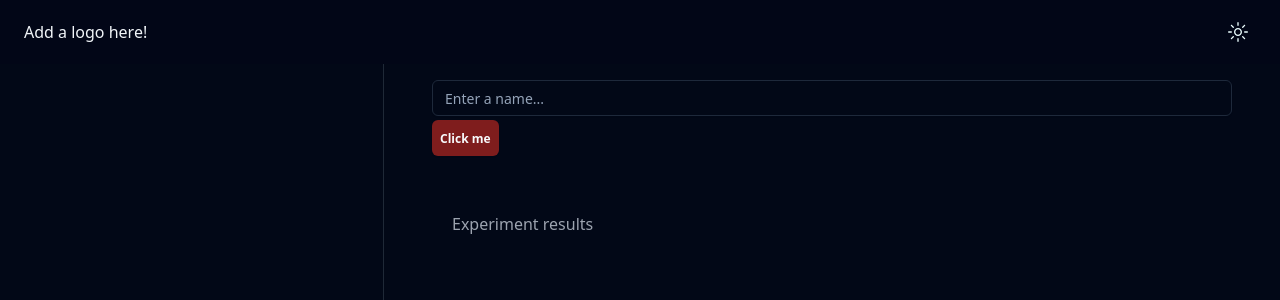
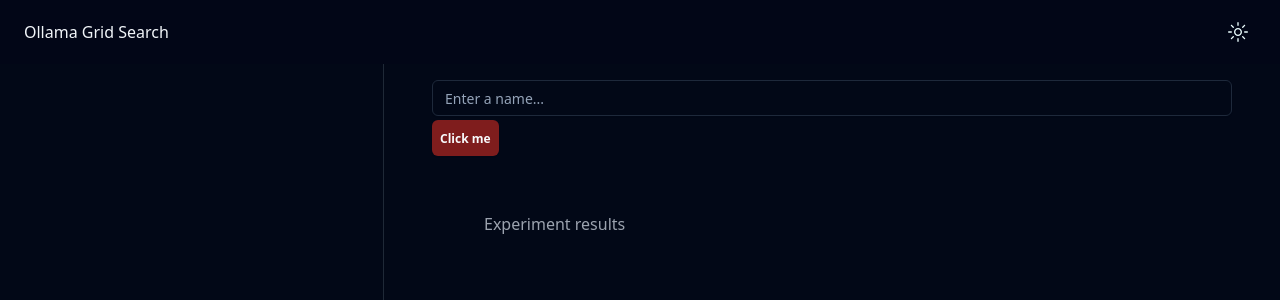
Before and after one commit to dezoito/ollama-grid-search, a React (Vite) app in the folder ollama-grid-search/: page / in a window 1280 px wide. Shown: the top 300 px of the page. Built offline with nearby package versions, Linux system fonts and the light colour scheme.

Commit message:
Set default font to geist (I think?)

```diff
--- a/ollama-grid-search/package.json
+++ b/ollama-grid-search/package.json
@@ -20,6 +20,7 @@
     "autoprefixer": "^10.4.17",
     "class-variance-authority": "^0.7.0",
     "clsx": "^2.1.0",
+    "geist": "^1.2.1",
     "install": "^0.13.0",
     "lucide-react": "^0.312.0",
     "postcss": "^8.4.33",
--- a/ollama-grid-search/src/Layout.tsx
+++ b/ollama-grid-search/src/Layout.tsx
@@ -13,31 +13,12 @@ function Layout() {
     setGreetMsg(await invoke("greet", { name }));
   }
 
-  // function MountainIcon(props: any) {
-  //   return (
-  //     <svg
-  //       {...props}
-  //       xmlns="http://www.w3.org/2000/svg"
-  //       width="24"
-  //       height="24"
-  //       viewBox="0 0 24 24"
-  //       fill="none"
-  //       stroke="currentColor"
-  //       strokeWidth="2"
-  //       strokeLinecap="round"
-  //       strokeLinejoin="round"
-  //     >
-  //       <path d="m8 3 4 8 5-5 5 15H2L8 3z" />
-  //     </svg>
-  //   );
-  // }
-
   return (
     <div className="flex flex-col h-screen">
       {/* nav */}
       <header className="flex h-16 items-center justify-between px-4 md:px-6 bg-slate-950">
         <span className="flex items-center gap-2">
-          <div className=" text-slate-100">Add a logo here!</div>
+          <div className=" text-slate-100">Ollama Grid Search</div>
         </span>
         <nav className="hidden md:flex gap-6">
           <ModeToggle />
@@ -46,17 +27,7 @@ function Layout() {
       <div className="flex flex-1 overflow-hidden">
         {/* sidebar */}
         <div className="w-96 border-r border-gray-200 dark:border-gray-800">
-          <nav className="flex flex-col gap-6 p-4">
-            {/* <span className="text-sm font-medium hover:underline" href="#">
-              Dashboard
-            </span>
-            <span className="text-sm font-medium hover:underline" href="#">
-              Settings
-            </span>
-            <span className="text-sm font-medium hover:underline" href="#">
-              Billing
-            </span> */}
-          </nav>
+          <nav className="flex flex-col gap-6 p-4"></nav>
         </div>
 
         {/* main div */}
@@ -84,12 +55,11 @@ function Layout() {
               </Button>
             </form>
             <p>{greetMsg}</p>
-          </div>
-
-          <div className="p-10 m-3">
-            <p className="text-gray-500 dark:text-gray-400">
-              Experiment results
-            </p>
+            <div className="p-10 m-3">
+              <p className="text-gray-500 dark:text-gray-400">
+                Experiment results
+              </p>
+            </div>
           </div>
         </main>
       </div>
--- a/ollama-grid-search/src/components/mode-toggle.tsx
+++ b/ollama-grid-search/src/components/mode-toggle.tsx
@@ -1,4 +1,3 @@
-// import { Moon, Sun } from "lucide-react";
 import { MoonIcon, SunIcon } from "@radix-ui/react-icons";
 
 import { useTheme } from "@/components/theme-provider";
--- a/ollama-grid-search/styles/globals.css
+++ b/ollama-grid-search/styles/globals.css
@@ -73,4 +73,7 @@
   body {
     @apply bg-background text-foreground;
   }
+  html {
+    font-family: Geist, system-ui, sans-serif;
+  }
 }
--- a/ollama-grid-search/tailwind.config.js
+++ b/ollama-grid-search/tailwind.config.js
@@ -1,4 +1,7 @@
 /** @type {import('tailwindcss').Config} */
+
+const defaultTheme = require("tailwindcss/defaultTheme");
+
 module.exports = {
   darkMode: ["class"],
   content: [
@@ -18,6 +21,9 @@ module.exports = {
       },
     },
     extend: {
+      fontFamily: {
+        sans: ["Geist", ...defaultTheme.fontFamily.sans],
+      },
       colors: {
         border: "hsl(var(--border))",
         input: "hsl(var(--input))",
```
Also changed, not shown: 1 other file (tests, documents, lock files or other folders).
